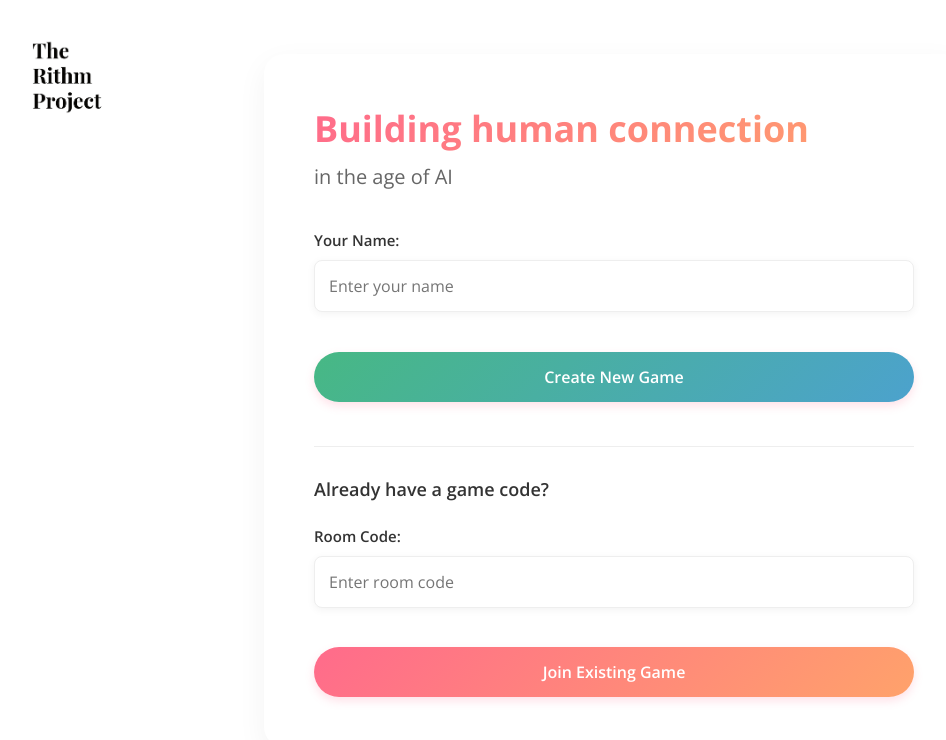
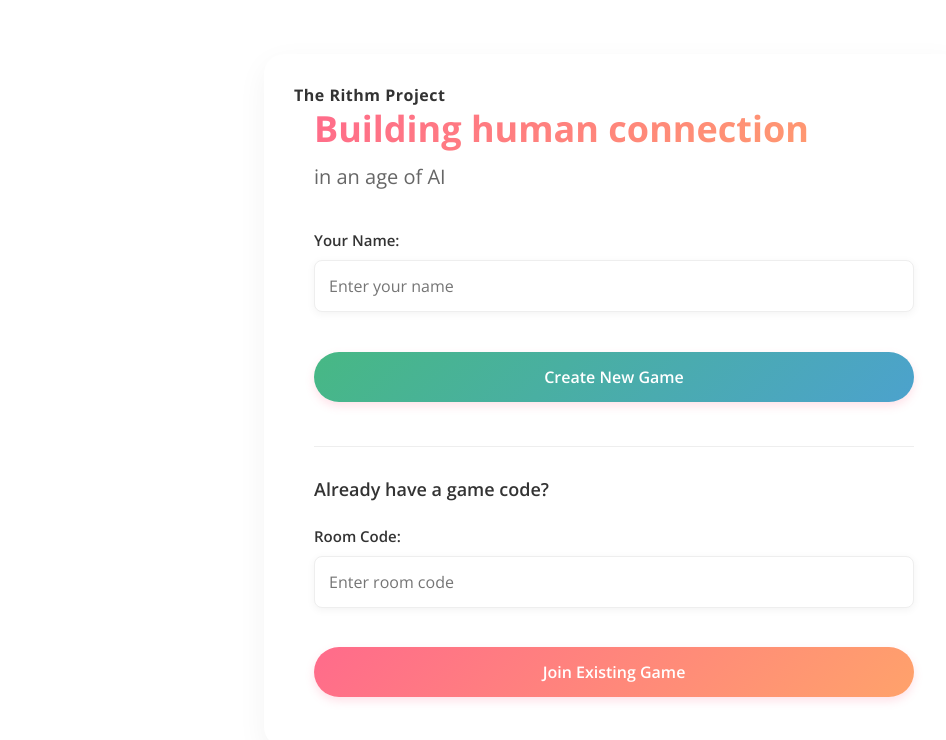
Before and after one commit to skyraal/humanaiconnection, a React (Create React App) app in the folder client/: page / in a window 1280 px wide. Shown: the top 740 px of the page, without its empty margins (26-972 px from the left). Built offline with nearby package versions, Linux system fonts and the light colour scheme; no server answers.

Commit message:
Revert "add logo"
This reverts commit 9d57293a5a42422dbb87b87c09a22b8aff99fcd4.

reverting

```diff
--- a/client/src/components/Home.js
+++ b/client/src/components/Home.js
@@ -53,12 +53,11 @@ function Home({ socket, setRoomData }) {
 
   return (
     <div className="home-container">
-       <div className="rithm-logo"><img src='logo.png' id='rithm-logo'></img></div>
-
       <div className="home-content">
+        <div className="rithm-logo">The Rithm Project</div>
 
         <h1 className="rithm-gradient-text">Building human connection</h1>
-        <h2>in the age of AI</h2>
+        <h2>in an age of AI</h2>
 
         <div className="form-group">
           <label htmlFor="username">Your Name:</label>
--- a/client/src/styles/Home.css
+++ b/client/src/styles/Home.css
@@ -33,14 +33,10 @@
 .rithm-logo {
   position: absolute;
   top: 30px;
-  left: 50px;
+  left: 30px;
   font-weight: 700;
   font-size: 18px;
   letter-spacing: 0.5px;
-}
-
-#rithm-logo {
-  max-width: 100px;
 }
 
 .home-content h1 {
```
Also changed, not shown: client/public/logo.png (deleted).
